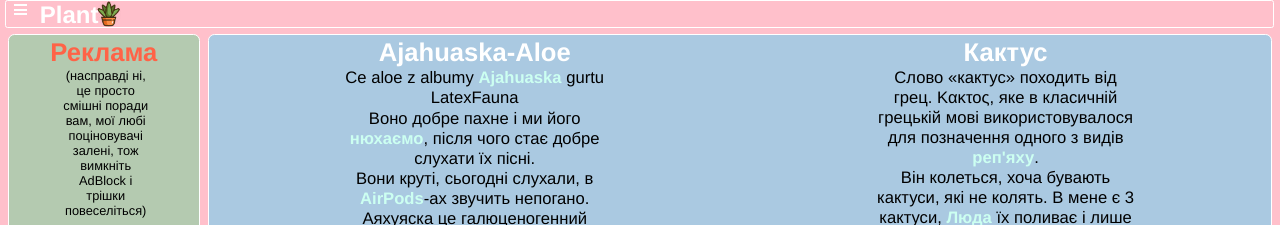
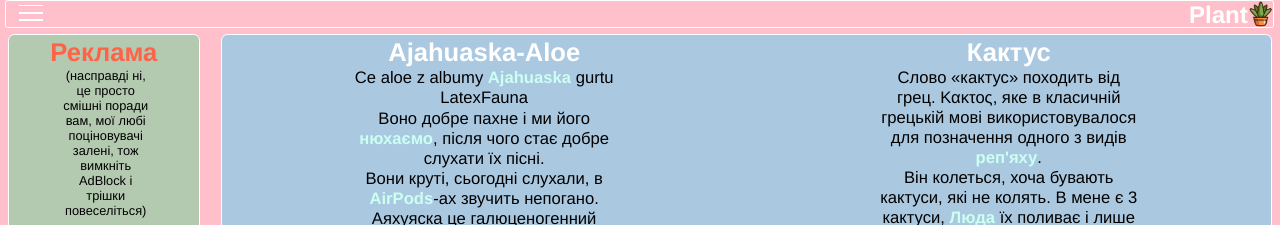
Before and after one commit to BloodFalka/plantw, a plain HTML site: page index.html in a window 1280 px wide. Shown: the top 225 px of the page. Drawn offline with Linux system fonts and the light colour scheme.

Commit message:
siteLogo

```diff
--- a/index.html
+++ b/index.html
@@ -8,6 +8,8 @@
 	</head>
 		<body>
 			<header>
+				<div id="logo"><img class="logo_aloe" src="img/small/title_aloe.png" alt="LOGO">
+				<h2 class="logo_title">Plant</h2></div>
 				<div class="hamburger-menu">
 					  <input id="menu_toggle" type="checkbox" />
 					  <label class="menu_btn" for="menu_toggle">
@@ -26,8 +28,6 @@
 						<li><a class="menu_item" href="registration.html">Реєстрація</a></li>
 					</ul>
 				</div>
-				<h2 class="title">Plant</h2>
-				<img class="logo_aloe" src="img/small/title_aloe.png" alt="LOGO">
 			</header>
 			<main>
 				<article>
--- a/style.css
+++ b/style.css
@@ -13,11 +13,11 @@ header {
 		top:0px;
 		position: fixed;
 		background-color: rgba(255, 192, 203, 1);
-		border: 0.1vw solid white;
+		border: 0.05em solid white;
 		border-radius: 0.2vw;
 		height: 3.2vh;
 		width: 99%;
-		font-size: 2vw;
+		font-size: 3vh;
 		font-family: 'Helvetica Neue', Helvetica, Arial, sans-serif;
 		font-weight:bold;
 		color:white;
@@ -32,7 +32,7 @@ aside{
 	font-family: 'Helvetica Neue', Helvetica, Arial, sans-serif;
 	background-color: rgba(111, 211, 151, 0.52);
 	float:left;
-	border: 0.1vw solid white;
+	border: 0.1em solid white;
 	border-radius: 0.5vw;
 	text-align: center;
 	width: 15%;
@@ -43,9 +43,9 @@ main{
 	position: relative;
 	margin-top: 3.3vh;
 	background-color: rgba(135, 206, 235, 0.7);
-	width: 84%;
+	width: 83%;
 	border-radius: 0.5vw;
-	border: 0.1vw solid white;
+	border: 0.1em solid white;
 	text-align: center;
 	padding-bottom: 2vw;
 }
@@ -86,7 +86,7 @@ footer{
 	margin-bottom: 0.5vh;
 	background-color: rgba(255,250,205, 0.55);
 	width: 99%;
-	border: 0.1vw solid white;
+	border: 0.1em solid white;
 	border-radius: 0.5vw;
 }
 
@@ -171,14 +171,15 @@ ul.menu_box > li:hover > ul.sub_menu{
 }
 /* стилизуем кнопку */
 .menu_btn {
-  display: flex; /* используем flex для центрирования содержимого */
   align-items: center;  /* центрируем содержимое кнопки */
   position: relative;
 	float: left;
-	margin: 0.1vw 0.1vw 0vw 0.6vw;
+	margin-top: 0.45vh;
+	margin-bottom: 0.3vh;
+	margin-left: 1vmax;
 	padding: 0;
-  width: 1.5vw;
-	height: 1.5vw;
+  width: 1em;
+	height: 0.8em;
   cursor: pointer;
   z-index: 1;
 }
@@ -188,24 +189,23 @@ ul.menu_box > li:hover > ul.sub_menu{
 .menu_btn > span::after {
   display: block;
   position: absolute;
-  width: 1vw;
-  height: 0.15vw;
+  width: 100%;
+  height: 0.2vh;
   background-color: white;
 	z-index: 1;
 }
 .menu_btn > span {
   content: '';
-  top: 0.5vw;
+  top: 0.3em;
 }
 
 .menu_btn > span::before {
   content: '';
-  top: -0.35vw;
+  top: -0.3em;
 }
 .menu_btn > span::after {
   content: '';
-  top: 0.3vw;
-	height: 0.2vw;
+  top: 0.3em;
 }
 #menu_toggle:checked ~ .menu_btn > span {
   transform: rotate(45deg);
@@ -324,30 +324,27 @@ blockquote p{
     font-size: 0.9vw;
 }
 
-.logo_aloe{
-		position: absolute;
-		top:0.01vh;
-		margin: 0px;
-		padding: 0px;
- 		width: 3.2vh;
- 		border: none;
-		left: 11.2vmin;
-}
-
-.title{
-	position: absolute;
-	top: 0.01vh;
-	margin: 0px;
-	width: 1px;
-	padding: 0px;
-	font-size: 3vh;
-	color: white;
-	left: 4.2vmin;
-}
-
 .sociallogo img{
 	position: relative;
 	width: 3vmax;
 	border: none;
 	left: 50%;
 }
+
+#logo img{
+	position:sticky;
+	border: none;
+	width: 3.2vh;
+	margin: 0px;
+	padding: 0px;
+	float: right;
+}
+
+#logo h2{
+	position:sticky;
+	font-size: 3vh;
+	margin: 0px;
+	padding: 0px;
+	color: white;
+	float: right;
+}
```
